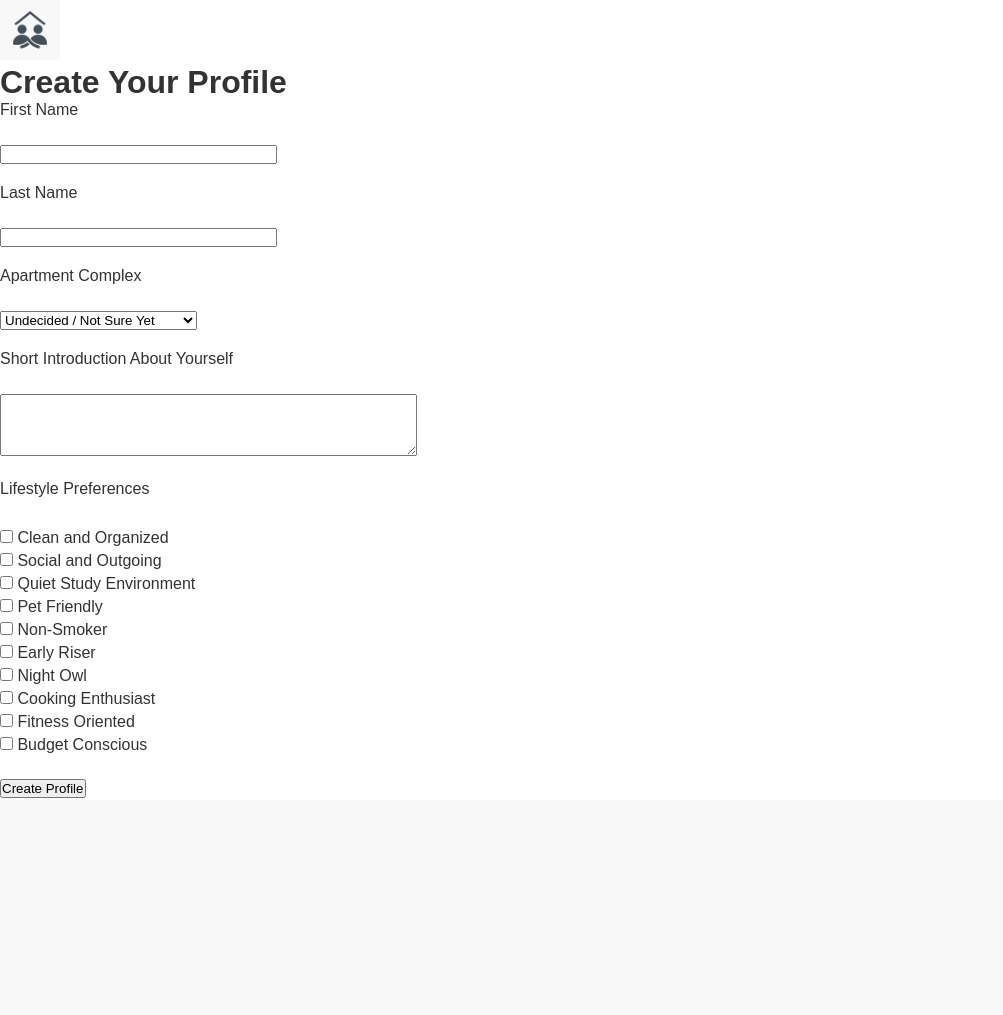
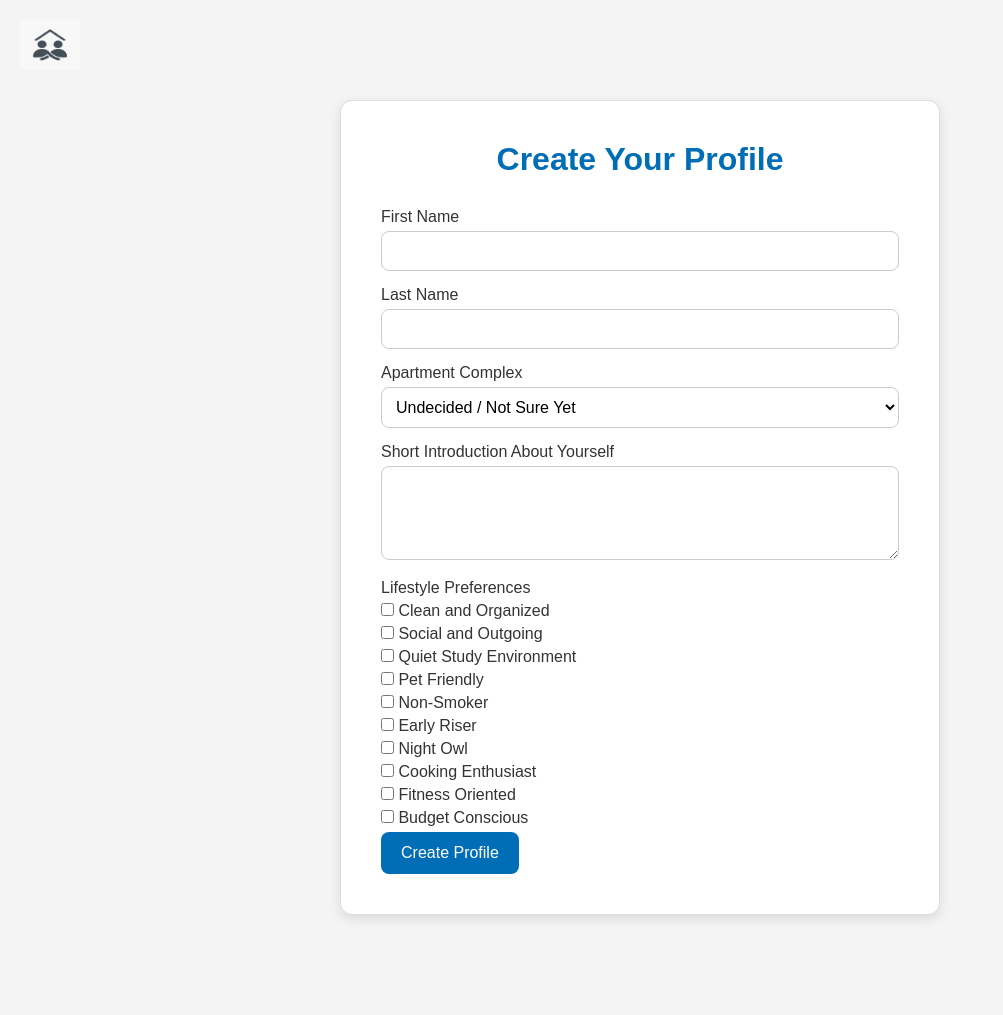
Before and after one commit to mtracy909/Roommate-Matcher, a Flask app: page /create-profile in a window 1280 px wide. Shown: the whole page, without its empty margins (0-1003 px from the left). Before the commit the page ends 798 px from the top, so only its background shows below. Run offline with Flask 3, Linux system fonts and the light colour scheme; the visitor is signed in with stand-in values (Sample User, id 1).

Commit message:
Added styling to create profile page

```diff
--- /dev/null
+++ b/flask_dem0/app/static/create_profile.css
@@ -0,0 +1,79 @@
+/* General Page Styles */
+body {
+  font-family: 'Segoe UI', Tahoma, Geneva, Verdana, sans-serif;
+  background-color: #f4f4f4;
+  margin: 0;
+  padding: 0;
+}
+
+/* Logo in top-left corner */
+.logo-fixed {
+  position: absolute;
+  top: 20px;
+  left: 20px;
+}
+
+.logo-fixed img {
+  height: 50px;
+}
+
+/* Form Wrapper */
+.form-wrapper {
+  max-width: 600px;
+  margin: 100px auto;
+  background-color: #ffffff;
+  padding: 40px;
+  border: 1px solid #ddd;
+  border-radius: 12px;
+  box-shadow: 0 4px 12px rgba(0, 0, 0, 0.1);
+}
+
+/* Form Heading */
+.form-wrapper h1 {
+  text-align: center;
+  color: #006EB6; /* Blue */
+  margin-bottom: 30px;
+}
+
+/* Form Inputs */
+.auth-form input[type="text"],
+.auth-form textarea,
+.auth-form select {
+  width: 100%;
+  padding: 10px;
+  border: 1px solid #ccc;
+  border-radius: 8px;
+  margin-top: 5px;
+  margin-bottom: 15px;
+  font-size: 16px;
+  background-color: #fff;
+  color: #000;
+}
+
+/* Checkbox/Radio Preferences */
+.auth-form label {
+  font-size: 16px;
+  color: #333;
+}
+
+/* Error Messages */
+.auth-form span {
+  font-size: 14px;
+  color: red;
+}
+
+/* Submit Button */
+.auth-form input[type="submit"] {
+  background-color: #006EB6;
+  color: #ffffff;
+  padding: 12px 20px;
+  border: none;
+  border-radius: 8px;
+  font-size: 16px;
+  cursor: pointer;
+  transition: background-color 0.3s ease;
+}
+
+.auth-form input[type="submit"]:hover {
+  background-color: #005a98;
+}
--- a/flask_dem0/app/templates/create_profile.html
+++ b/flask_dem0/app/templates/create_profile.html
@@ -1,7 +1,7 @@
 {% extends "index.html" %}
 
 {% block extra_css %}
-  <link rel="stylesheet" href="{{ url_for('static', filename='signup.css') }}">
+  <link rel="stylesheet" href="{{ url_for('static', filename='create_profile.css') }}">
 {% endblock %}
 
 {% block content %}
```
